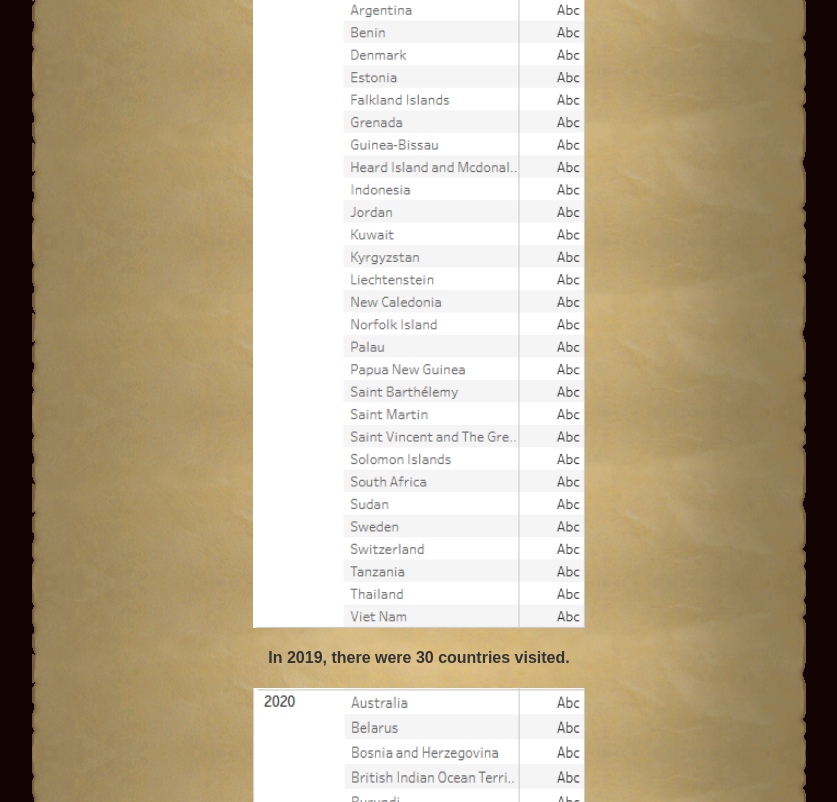
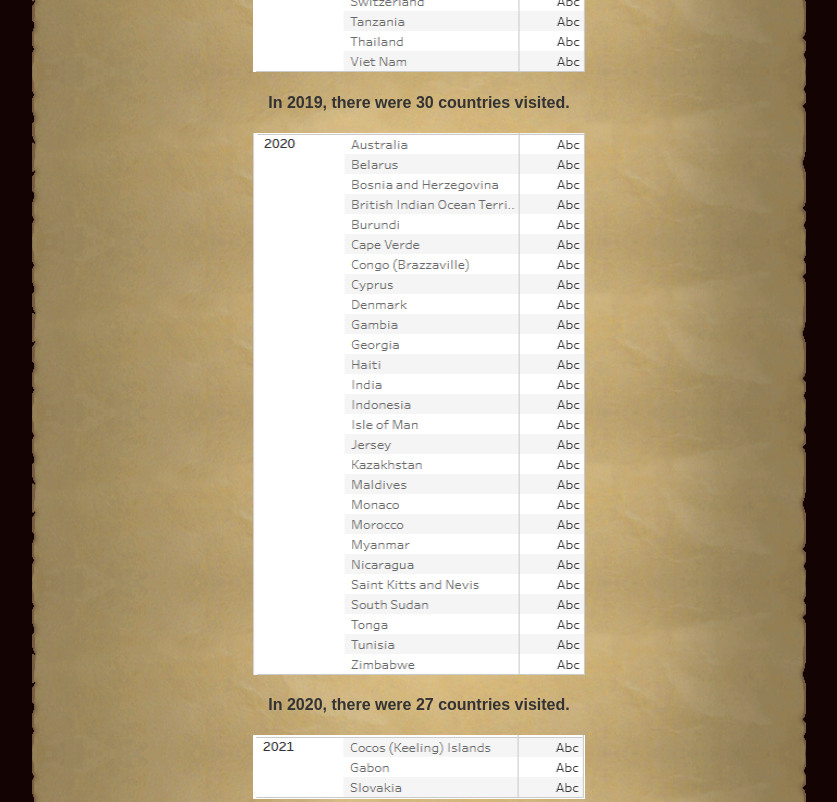
Before and after one commit to vincentadufour/my-webpage, a plain HTML site: page lab4.2.html in a window 1280 px wide. Shown: the part 1480-2282 px from the top of the page, without its empty margins (221-1058 px from the left). Drawn offline with nearby package versions, Linux system fonts and the light colour scheme.

Commit message:
Fixed image ratios in Lab 4.2

```diff
--- a/lab4.2.html
+++ b/lab4.2.html
@@ -36,7 +36,7 @@
 
 						<div id="d3-container">
 
-                            <img src="images/lab4_2image1.png" width="660" height="296.220">
+                            <img src="images/lab4_2image1.png" width="660" height="311">
 
                             <h4>
                                 Most visited countries with twice each are Andorra, Cyprus, Denmark, Indonesia, Martinique, Myanmar, Palau, South Africa, South Sudan, Sweden, and Thailand.
@@ -54,25 +54,25 @@
                                 Here, we'll explore how many countries were visited in each year.
                             </h4>
 
-                            <img src="images/lab4_2image2.png" width="326" height="675" class="center">
+                            <img src="images/lab4_2image2.png" width="301" height="179" class="center">
 
                             <h4>
                                 In 2018, there were 8 countries visited.
                             </h4>
 
-                            <img src="images/lab4_2image3.png" width="326" height="675" class="center">
+                            <img src="images/lab4_2image3.png" width="304" height="601" class="center">
 
                             <h4>
                                 In 2019, there were 30 countries visited.
                             </h4>
 
-                            <img src="images/lab4_2image4.png" width="326" height="675" class="center">
+                            <img src="images/lab4_2image4.png" width="305" height="542" class="center">
 
                             <h4>
                                 In 2020, there were 27 countries visited.
                             </h4>
 
-                            <img src="images/lab4_2image5.png" width="326" height="675" class="center">
+                            <img src="images/lab4_2image5.png" width="305" height="64" class="center">
 
                             <h4>
                                 And in 2021, there were 3 countries visited.
```
